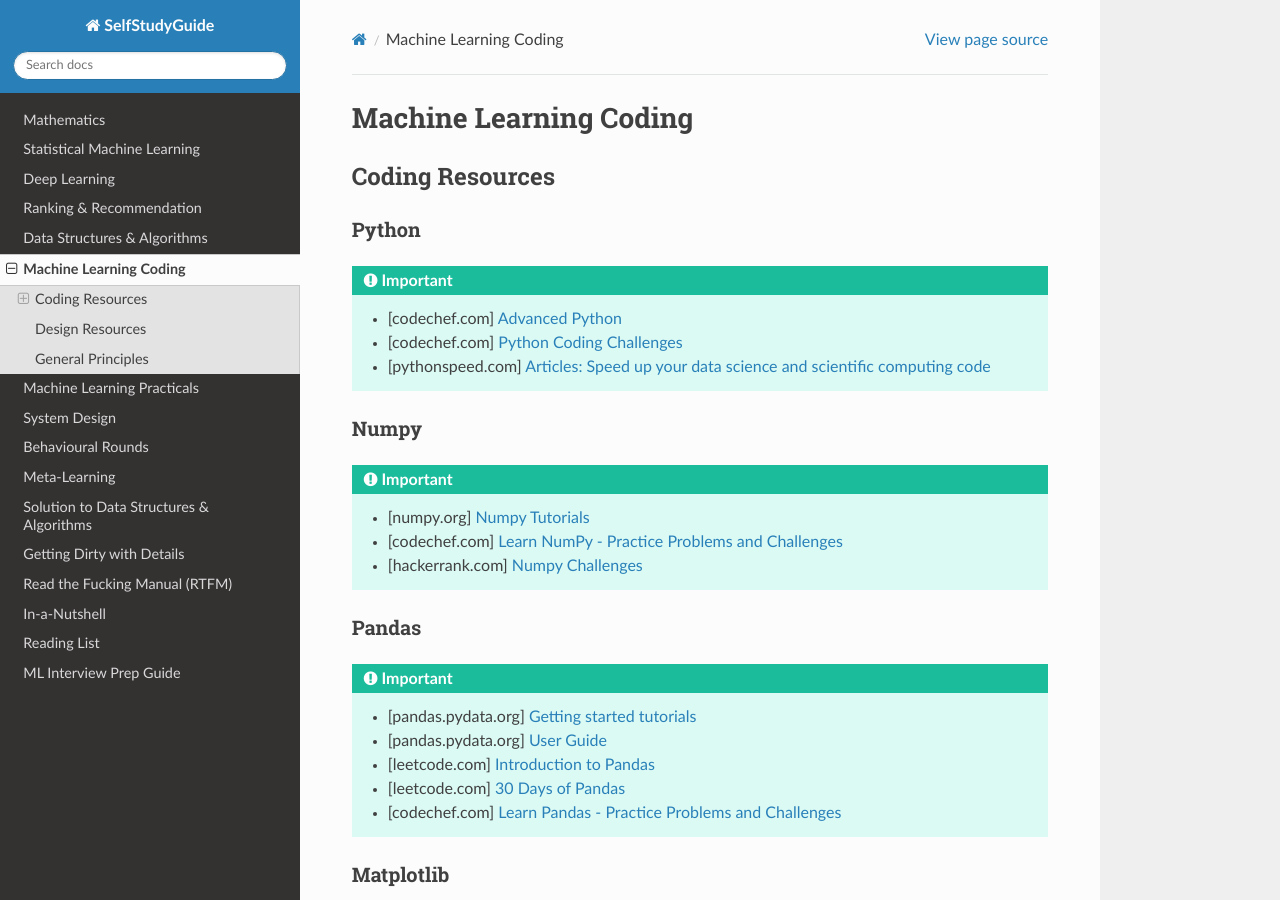
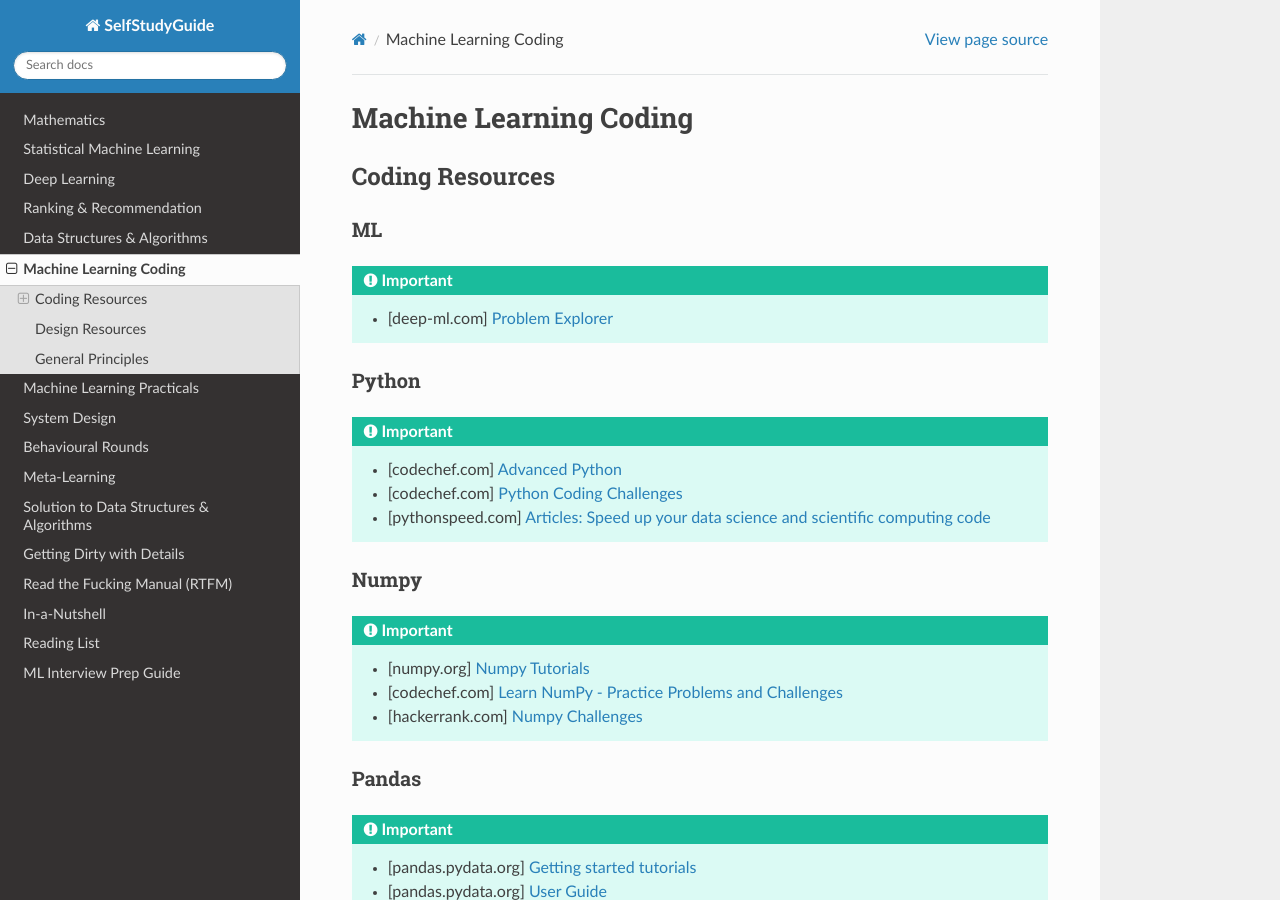
Before and after one commit to uselesstechjunks/leetcode, a Sphinx documentation site: the page built from docs/source/mlcoding.rst, in a window 1280 px wide and 900 px high. Built offline with Sphinx 7.4.7 and the Read the Docs theme 3.1.0, drawn with Linux system fonts in a browser that asks for light colours.

Commit message:
Update mlcoding.rst

```diff
--- a/docs/source/mlcoding.rst
+++ b/docs/source/mlcoding.rst
@@ -4,6 +4,11 @@ Machine Learning Coding
 *******************************************************************************
 Coding Resources
 *******************************************************************************
+ML
+===============================================================================
+.. important::
+	* [deep-ml.com] `Problem Explorer <https://www.deep-ml.com/problems>`_
+
 Python
 ===============================================================================
 .. important::
```
